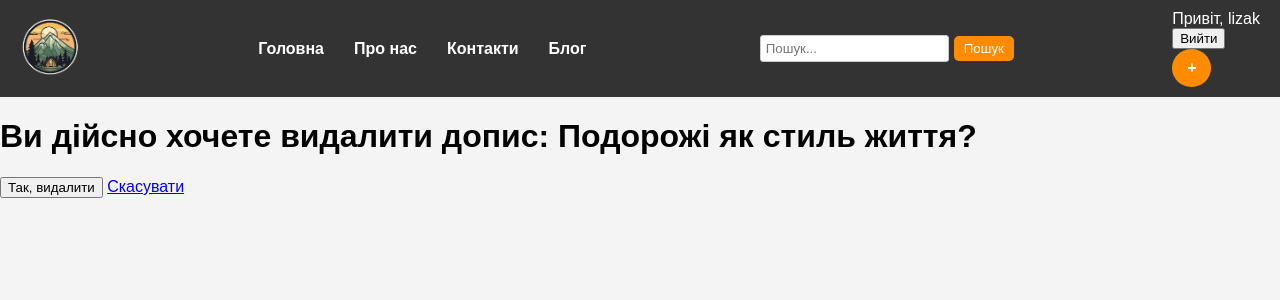
After one commit to Yelyzaveta-Korolekh/Blog-Platform, a Django app: page /blog/delete/2/ in a window 1280 px wide. The commit adds this page. Shown: the top 300 px of the page. Run offline with Django 5.2, Linux system fonts and the light colour scheme; a user stored in the database is signed in; data comes from the database, SQL or seed files in the repository.

Commit message:
added delete post function

```diff
--- a/blog/templates/blog/blog.html
+++ b/blog/templates/blog/blog.html
@@ -12,6 +12,7 @@
         <p class="post-content"> {{ post.content }}</p>
         {% if request.user == post.author %}
         <a href="{% url 'editPost' post.id %}">Редагувати</a>
+        <a href="{% url 'deletePost' post.id %}">Видалити</a>
         {% endif %}
     </div>
     {% endfor %}
--- a/blog/templates/blog/index.html
+++ b/blog/templates/blog/index.html
@@ -11,6 +11,10 @@
     </a>
     <p class="post-author"> Автор: {{post.author}} </p>
     <p class="post-content"> {{post.content}} </p>
+    {% if request.user == post.author %}
+        <a href="{% url 'editPost' post.id %}">Редагувати</a>
+        <a href="{% url 'deletePost' post.id %}">Видалити</a>
+    {% endif %}
 </div>
 {%endfor%}
 </div>
--- /dev/null
+++ b/blog/templates/blog/posts/confirmDelete.html
@@ -0,0 +1,14 @@
+{% extends 'blog/base.html' %}
+
+{% block title %}Видалення допису{% endblock %}
+
+{% block content %}
+<div class="container">
+    <h1>Ви дійсно хочете видалити допис: {{ post.title }}?</h1>
+    <form method="post">
+        {% csrf_token %}
+        <button type="submit">Так, видалити</button>
+        <a href="{% url 'blog' %}">Скасувати</a>
+    </form>
+</div>
+{% endblock %}
--- a/blog/urls.py
+++ b/blog/urls.py
@@ -1,7 +1,7 @@
 from django.urls import path, include
 from . import views
 from .views import CustomLoginView
-from .views import SignupView, aboutUs, contacts, blog, addPost, editPost, postPage
+from .views import SignupView, aboutUs, contacts, blog, addPost, editPost, postPage, deletePost
 from django.contrib.auth.views import LogoutView
 
 urlpatterns = [
@@ -15,4 +15,5 @@ urlpatterns = [
     path('add-post/', addPost, name='addPost'),
     path('blog/edit/<int:post_id>/', editPost, name='editPost'),
     path('blog/<int:post_id>/', postPage, name='postPage'),
+    path('blog/delete/<int:post_id>/', deletePost, name='deletePost'),
 ]
--- a/blog/views.py
+++ b/blog/views.py
@@ -60,6 +60,14 @@ def editPost(request, post_id):
         form = PostForm(instance=post)
     return render(request, 'blog/posts/editPost.html', {'form': form, 'post': post})
 
+@login_required
+def deletePost(request, post_id):
+    post = get_object_or_404(Post, id=post_id, author=request.user)
+    if request.method == 'POST':
+        post.delete()
+        return redirect('blog')
+    return render(request, 'blog/posts/confirmDelete.html', {'post': post})
+
 def postPage (request, post_id):
     post = get_object_or_404(Post, id=post_id)
     return render(request, 'blog/posts/postPage.html', {'post' : post})
```
